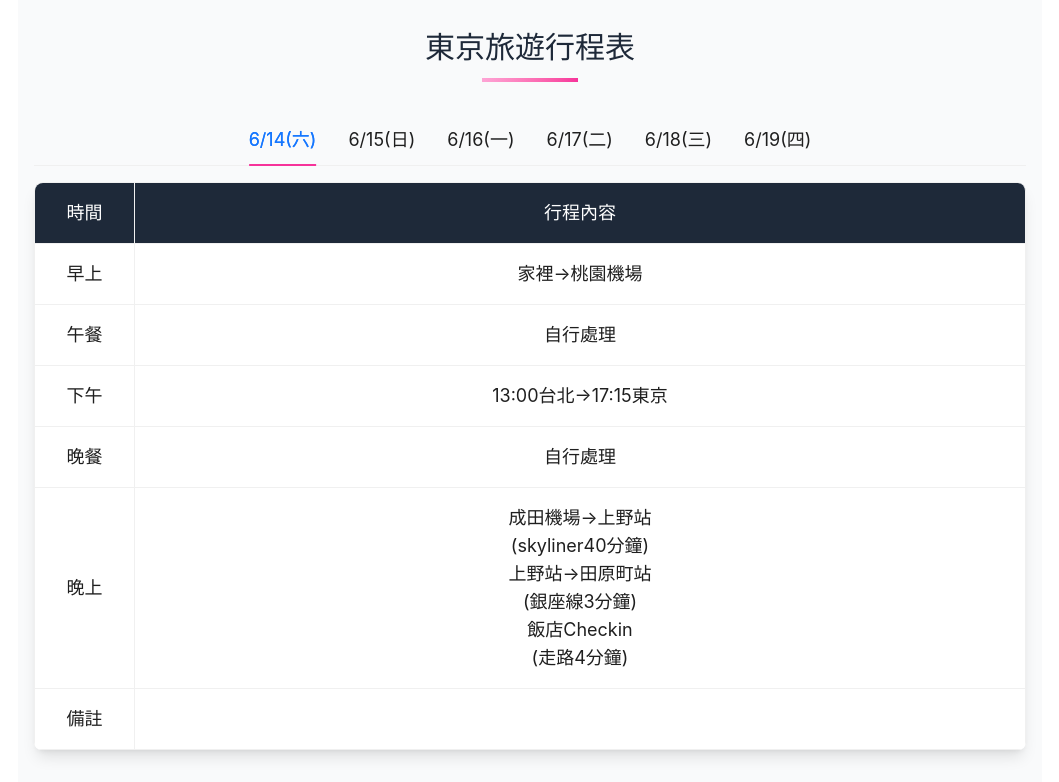
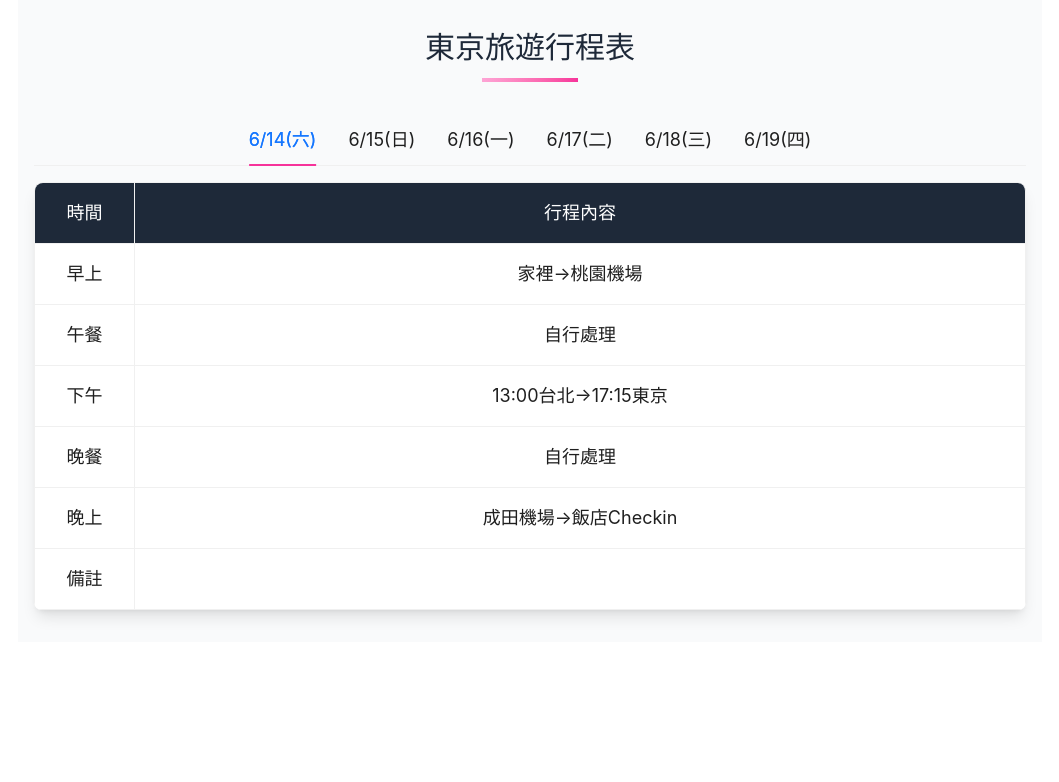
Before and after one commit to HHowardKao/Tokyo_Web, a React (Vite) app: page / in a window 1280 px wide. Shown: the part 492-1274 px from the top of the page, without its empty margins (110-1169 px from the left). After the commit the page ends 1134 px from the top, so only its background shows below. Built offline with nearby package versions, Linux system fonts and the light colour scheme.

Commit message:
version6-debug1

```diff
--- a/src/pages/Home.tsx
+++ b/src/pages/Home.tsx
@@ -54,11 +54,11 @@ const Home: React.FC = () => {
       key: "1",
       time: "早上",
       day1: "家裡->桃園機場",
-      day2: "鎌倉大佛\n+小町通商店街\n+鎌倉高校前平交道\n田原町站→新橋站\n(銀座線)\n新橋站→鎌倉站\n(橫須賀線)\n(大約1小時20分鐘)",
-      day3: "雷門淺草寺\n(銀座至銀10分鐘)",
-      day4: "東京迪士尼\n(約乘車約30分鐘)",
+      day2: "鎌倉大佛\n+小町通商店街\n+鎌倉高校前平交道",
+      day3: "雷門淺草寺",
+      day4: "東京迪士尼",
       day5: "明治神宮\n+竹下通\n+表參道",
-      day6: "11:00退房\n+田原町站→上野站\n(銀座線3分鐘)\n上野站→成田機場\n(Skyliner40分鐘)",
+      day6: "11:00退房",
     },
     {
       key: "2",
@@ -75,7 +75,7 @@ const Home: React.FC = () => {
       time: "下午",
       day1: "13:00台北→17:15東京",
       day2: "江島神社\n+江之島\n+弁財天仲見世通",
-      day3: "東京大學\n田原町站→上野廣小路站\n(銀座線)\n上野御徒町站→本鄉三丁目站\n(大江戶線)\n阿美橫町\n本鄉三丁目站→上野御徒町站\n走路至上野廣小路站\n(大江戶線)",
+      day3: "東京大學\n阿美橫町",
       day4: "東京迪士尼",
       day5: "澀谷+涉谷爆逛",
       day6: "15:45東京→18:25台北",
@@ -93,11 +93,11 @@ const Home: React.FC = () => {
     {
       key: "5",
       time: "晚上",
-      day1: "成田機場→上野站\n(skyliner40分鐘)\n上野站→田原町站\n(銀座線3分鐘)\n飯店Checkin\n(走路4分鐘)",
-      day2: "續上+返回淺草\n藤澤站→上野站\n(東海道本線)\n上野站→田原町站\n(銀座線)",
-      day3: "晴空塔(20:00入場)\n上野廣小路站→淺草站(銀座線)\n淺草站→押上站(淺草線)\n(約20分鐘)",
-      day4: "東京迪士尼\n舞濱站→八丁堀站(JR京葉線)\n八丁堀站→上野站(日比谷線)\n上野站→田原町站(銀座線)",
-      day5: "Shibuya Sky(傍晚)",
+      day1: "成田機場→飯店Checkin",
+      day2: "續上+返回淺草",
+      day3: "晴空塔(20:00入場)",
+      day4: "東京迪士尼",
+      day5: "Shibuya Sky(16:20)",
       day6: "回家",
     },
     {
```
